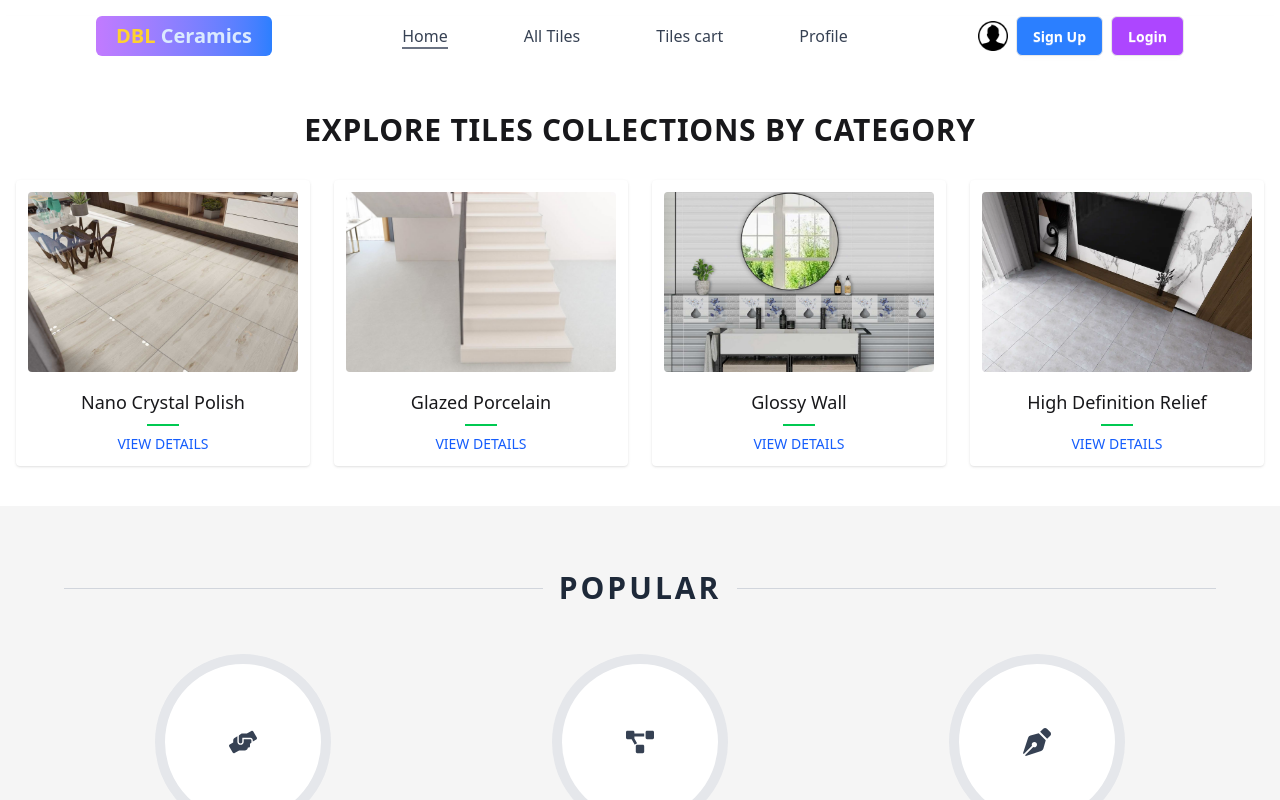
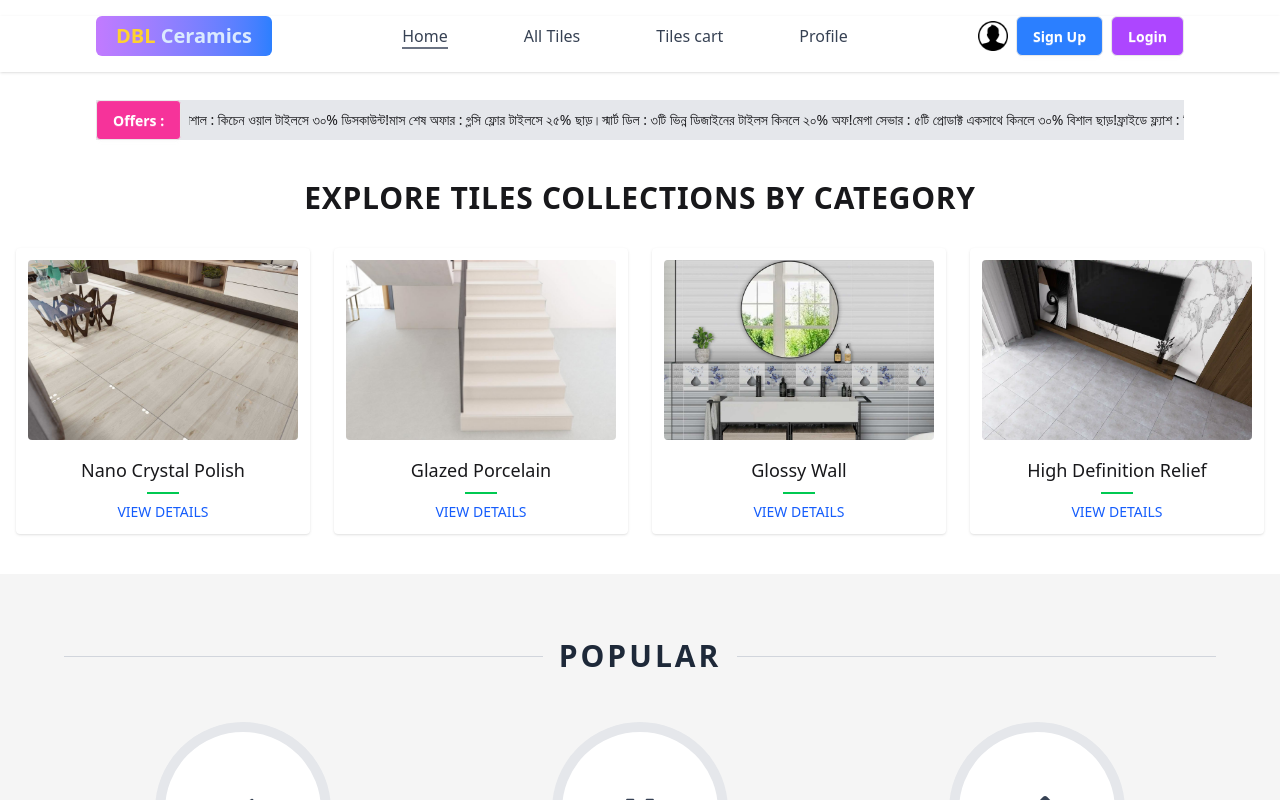
Before and after one commit to remon918/Tiles-Store, a Next.js app: page / in a window 1280 px wide. Shown: the top 800 px of the page. Built offline with nearby package versions, Linux system fonts and the light colour scheme.

Commit message:
Offers added

```diff
--- a/package.json
+++ b/package.json
@@ -12,6 +12,7 @@
     "next": "16.2.4",
     "react": "19.2.4",
     "react-dom": "19.2.4",
+    "react-fast-marquee": "^1.6.5",
     "react-icons": "^5.6.0"
   },
   "devDependencies": {
--- a/src/app/(main)/layout.jsx
+++ b/src/app/(main)/layout.jsx
@@ -3,16 +3,18 @@ import Footer from "@/components/shared/Footer";
 import PopularSection from "@/components/shared/PopularSection";
 import AboutUs from "@/components/shared/AboutUs";
 import Banner from "@/components/shared/Banner";
+import Offers from "@/components/shared/Offers";
 
-const MainLayout = ({children}) => {
+const MainLayout = ({ children }) => {
   return (
     <>
       <Navbar />
+      <Offers />
       <Banner />
       {children}
       <PopularSection />
-        <AboutUs />
-        <Footer />
+      <AboutUs />
+      <Footer />
     </>
   );
 };
--- a/src/components/shared/Navbar.jsx
+++ b/src/components/shared/Navbar.jsx
@@ -6,7 +6,7 @@ import DropDownMenu from "./DropDownMenu";
 
 const Navbar = () => {
   return (
-    <div className="pb-4 shadow-md">
+    <div className="pb-4 shadow-sm">
       <div className="flex justify-between items-center w-[93%] mx-auto md:w-[85%] mt-4 relative">
         <div className="flex items-center gap-3">
           {/* Hamburger - only on small devices */}
--- /dev/null
+++ b/src/components/shared/Offers.jsx
@@ -0,0 +1,80 @@
+
+import Marquee from "react-fast-marquee";
+
+const news = [
+  {
+    "id": "1",
+    "title": "জুম্মাবার ধামাকা : মার্বেল ফিনিশ টাইলসে ২০% ছাড়!"
+  },
+  {
+    "id": "2",
+    "title": "কুরবানি ঈদ স্পেশাল : কিচেন ওয়াল টাইলসে ৩০% ডিসকাউন্ট!"
+  },
+  {
+    "id": "3",
+    "title": "মাস শেষ অফার : গ্লসি ফ্লোর টাইলসে ২৫% ছাড়।"
+  },
+  {
+    "id": "4",
+    "title": "স্মার্ট ডিল : ৩টি ভিন্ন ডিজাইনের টাইলস কিনলে ২০% অফ!"
+  },
+  {
+    "id": "5",
+    "title": "মেগা সেভার : ৫টি প্রোডাক্ট একসাথে কিনলে ৩০% বিশাল ছাড়!"
+  },
+  {
+    "id": "6",
+    "title": "ফ্রাইডে ফ্ল্যাশ : সিরামিক টাইলসে ১৫% ফ্ল্যাট সেল!"
+  },
+  {
+    "id": "7",
+    "title": "ঈদে নতুন ঘর : ৪টি রুমের টাইলস কিনলে ২৫% সাশ্রয়!"
+  },
+  {
+    "id": "8",
+    "title": "কম্বো অফার : ৩টি বাথরুমের টাইলস সেট কিনলে ২০% ছাড়।"
+  },
+  {
+    "id": "9",
+    "title": "মাসের শেষ রাত : রাস্টিক টাইলসে ৩০% ক্যাশব্যাক!"
+  },
+  {
+    "id": "10",
+    "title": "কুরবানি ঈদ অফার : পার্কিং টাইলসে ২০% ডিসকাউন্ট।"
+  },
+  {
+    "id": "11",
+    "title": "এক্সক্লুসিভ ফ্রাইডে : মোজাইক ডিজাইনে ১৫% ছাড়।"
+  },
+  {
+    "id": "12",
+    "title": "পুরো বাড়ি অফার : ৫টি ফ্লোর ডিজাইন কিনলে ৩৫% ছাড়!"
+  },
+  {
+    "id": "13",
+    "title": "ট্রিপল অফার : যেকোনো ৩টি প্রিমিয়াম টাইলসে ২০% অফ।"
+  },
+  {
+    "id": "14",
+    "title": "মাসের শেষ চমক : স্টেয়ার (সিঁড়ি) টাইলসে ২৫% ছাড়।"
+  },
+  {
+    "id": "15",
+    "title": "ঈদ সেল : লিভিং রুম টাইলসে ৩০% পর্যন্ত ডিসকাউন্ট।"
+  }
+];
+
+const Offers = () => {
+  return (
+    <div className="flex justify-between gap-2 items-center bg-gray-200 w-[93%] mx-auto mt-7 md:w-[85%]">
+      <button className="btn bg-pink-500 text-white">Offers :</button>
+      <Marquee pauseOnHover={true} speed={50} className="text-sm font-medium">
+        {news.map((n) => {
+          return <span key={n._id}>{n.title}</span>;
+        })}
+      </Marquee>
+    </div>
+  );
+};
+
+export default Offers;
```
Also changed, not shown: 1 other file (tests, documents, lock files or other folders).
